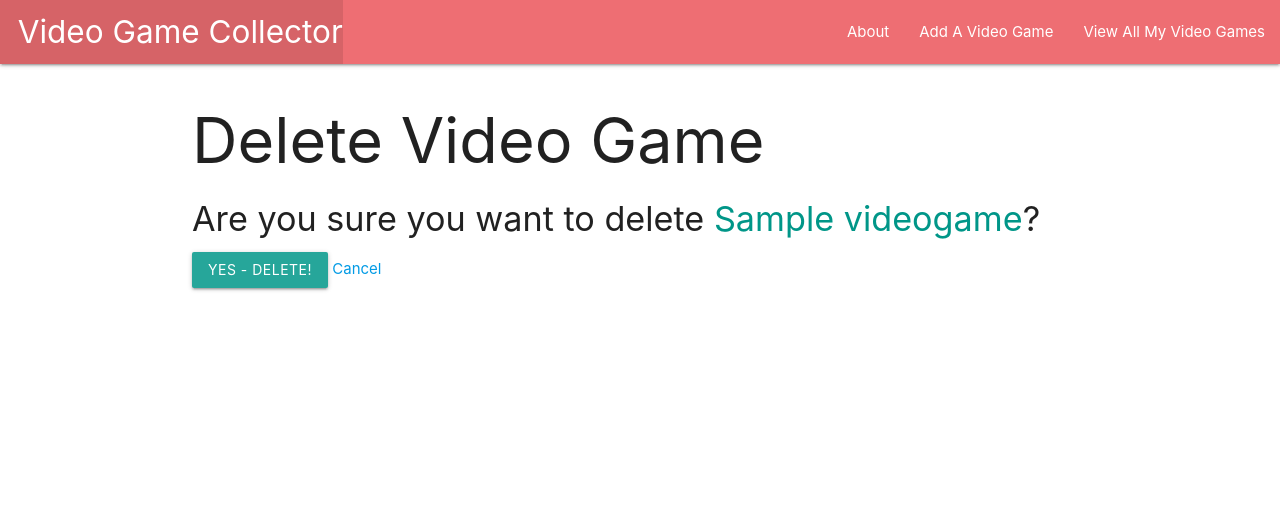
After one commit to robified/django-vgcollector, a Django app: page /videogames/1/delete/ in a window 1280 px wide. The commit adds this page. Shown: the top 528 px of the page. Run offline with Django 3.2, Linux system fonts and the light colour scheme; tables that the repository leaves empty hold one stand-in row (values such as "Sample post").

Commit message:
Implement Videogame Update/Delete functionality.

```diff
--- /dev/null
+++ b/main_app/templates/main_app/videogame_confirm_delete.html
@@ -0,0 +1,13 @@
+{% extends 'base.html' %}
+
+{% block content %}
+    <h1>Delete Video Game</h1>
+
+    <h4>Are you sure you want to delete <span class="teal-text">{{ object.name }}</span>?</h4>
+
+    <form action="" method="POST">
+        {% csrf_token %}
+        <input type="submit" value="Yes - Delete!" class="btn">
+        <a href="{% url 'detail' videogame.id %}">Cancel</a>
+    </form>
+{% endblock %}
--- a/main_app/templates/main_app/videogame_form.html
+++ b/main_app/templates/main_app/videogame_form.html
@@ -1,6 +1,12 @@
 {% extends 'base.html' %}
 
 {% block content %}
+    <!-- New if/else block -->
+    {% if object %}
+        <h1>Edit <span class="teal-text">{{object.name}}</span></h1>
+    {% else %}
+        <h1>Add Video Game</h1>
+    {% endif %}
     <!-- Leaving the action empty makes the form post to the same url used to display it -->
     <form action="" method="post">
         <!-- Django requires the following for security purposes -->
--- a/main_app/templates/videogames/detail.html
+++ b/main_app/templates/videogames/detail.html
@@ -14,5 +14,9 @@
         <p>Year: Before 1994</p>
         {% endif %}
     </div>
+    <div class="card-action">
+        <a href="{% url 'videogames_update' videogame.id %}">Edit</a>
+        <a href="{% url 'videogames_delete' videogame.id%}">Delete</a>
+    </div>
 </div>
 {% endblock %}
--- a/main_app/urls.py
+++ b/main_app/urls.py
@@ -9,4 +9,6 @@ urlpatterns = [
     path('videogames/<int:videogame_id>/', views.videogames_detail, name='detail'),
     # new route used to show a form and create a videogame
     path('videogames/create/', views.VideogameCreate.as_view(), name='videogames_create'),
+    path('videogames/<int:pk>/update/', views.VideogameUpdate.as_view(), name='videogames_update'),
+    path('videogames/<int:pk>/delete/', views.VideogameDelete.as_view(), name='videogames_delete'),
 ]
--- a/main_app/views.py
+++ b/main_app/views.py
@@ -1,6 +1,6 @@
 from django.shortcuts import render
 # Add the following import
-from django.views.generic.edit import CreateView
+from django.views.generic.edit import CreateView, UpdateView, DeleteView
 # Add the following import
 # from django.http import HttpResponse # Okay to delete this line because home is now rending a home.html
 from .models import Videogame
@@ -10,6 +10,15 @@ class VideogameCreate(CreateView):
     fields = '__all__'
     # Or you can do
     # fields = ['name', 'genre', 'description', 'year']
+    success_url = '/videogames/'
+
+class VideogameUpdate(UpdateView):
+    model = Videogame
+    # Let's disallow the renaming of a video game by excluding the name field!
+    fields = ['genre', 'description', 'year']
+
+class VideogameDelete(DeleteView):
+    model = Videogame
     success_url = '/videogames/'
 
 # # Add the Video Game class & list and view function below the imports
```
